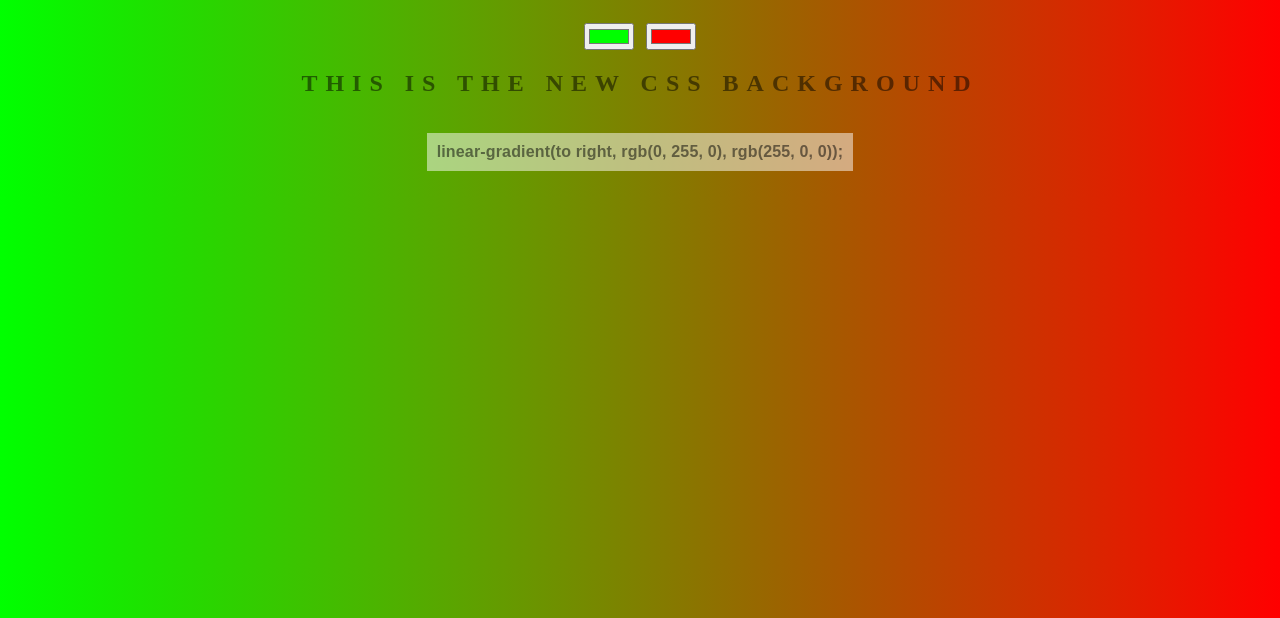
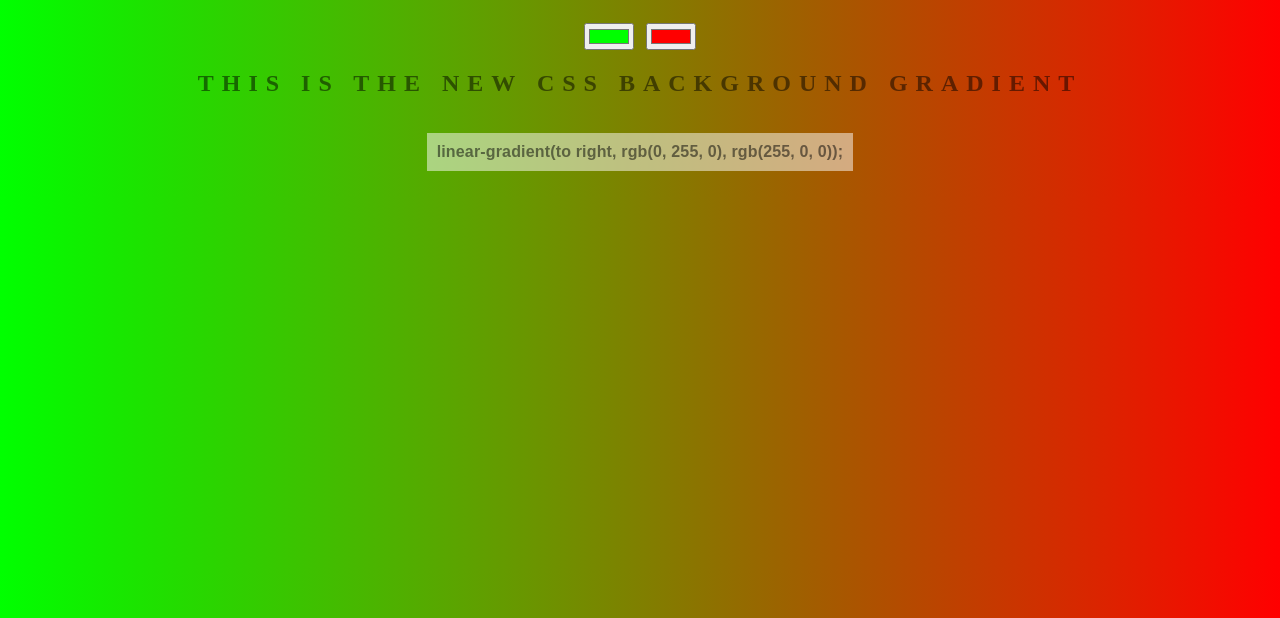
Before and after one commit to patrickdhayes/background-generator, a plain HTML site: page index.html in a window 1280 px wide. Shown: the part 182-800 px from the top of the page. Drawn offline with Linux system fonts and the light colour scheme.

Commit message:
Another H2 change

```diff
--- a/index.html
+++ b/index.html
@@ -11,7 +11,7 @@
     <h1>Awesome Background Gradient Generator</h1>
     <input class="color1" type="color" name="color1" value="#00ff00" />
     <input class="color2" type="color" name="color2" value="#ff0000" />
-    <h2>This is the new css background</h2>
+    <h2>This is the new css background gradient</h2>
     <h3></h3>
 
     <script type="text/javascript" src="script.js"></script>
```
